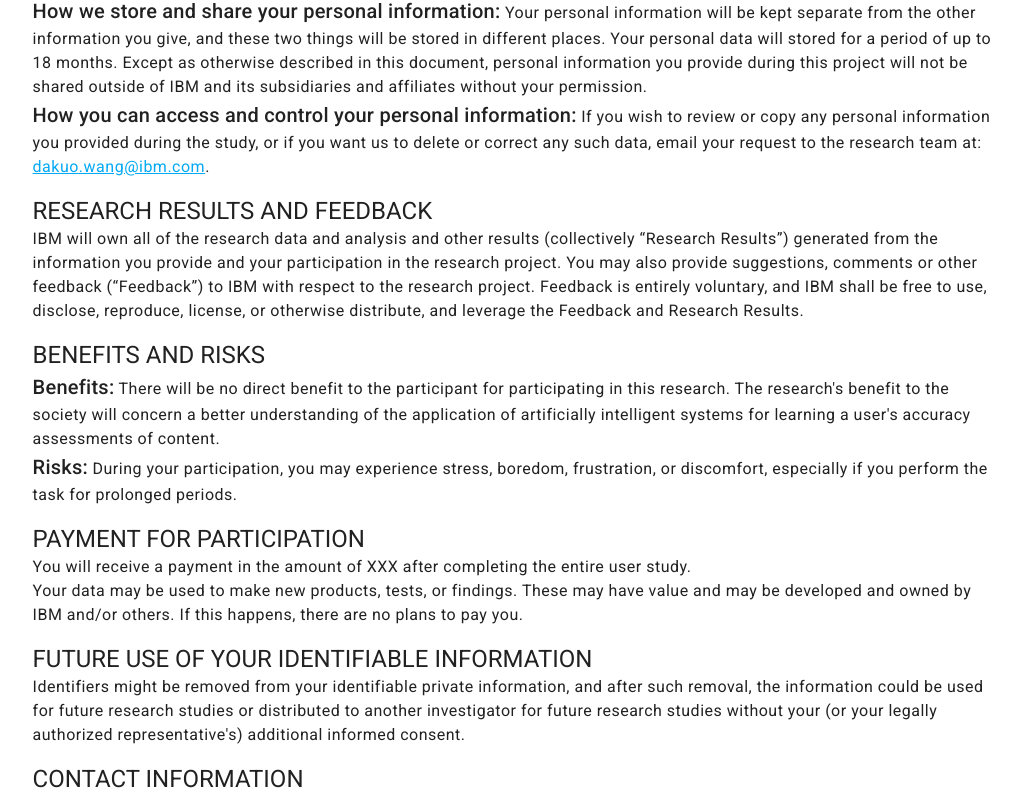
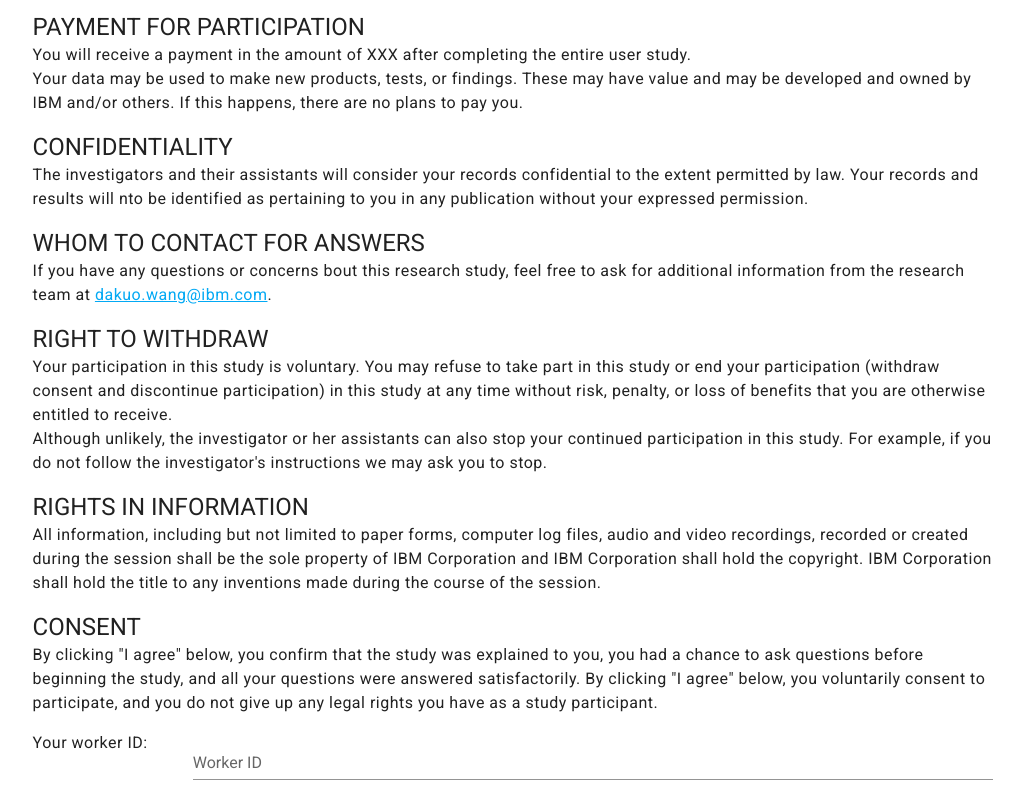
Before and after one commit to farnazj/Twitter-Feed-Frontend, a Vue app: page / in a window 1280 px wide. Shown: the part 933-1730 px from the top of the page, without its empty margins (127-1149 px from the left). Built offline with nearby package versions, Linux system fonts and the light colour scheme.

Commit message:
Add preventing copy pastes, code cleanup

```diff
--- a/src/components/Tweet.vue
+++ b/src/components/Tweet.vue
@@ -17,7 +17,7 @@
                     </v-list-item-content>
                 </v-list-item>
 
-                <v-card-text class="body-1" v-html="tweetText">
+                <v-card-text class="body-1" v-html="tweetText" @copy="preventCopy">
                 </v-card-text>
 
             </v-card>
@@ -172,15 +172,11 @@
                 return consts.BASE_URL + '/' + this.tweet.TweetSource.imageUrl;
             else
                 return this.tweet.TweetSource.imageUrl;
-
         },
-
 
         tweetText: function() {
             const regex = /http(\S)+/g;
             const allMatches = this.tweet.text.matchAll(regex);
-
-            // console.log('all matches', allMatches)
 
             let text = this.tweet.text;
 
@@ -188,7 +184,6 @@
                 console.log(match)
                 text = text.replace(match[0], `<a href="${match[0]}" target="_blank">${match[0]}</a>`)
             }
-            console.log('text chi shod', text)
             return text;
         },
 
@@ -306,6 +301,11 @@
     },
     methods: {
 
+        preventCopy: function(evt) {
+            evt.clipboardData.setData("text/plain", "Copying is not allowed on this webpage");
+            evt.preventDefault();
+        },
+
         submitReason: function() {
             this.updateAccuracyLabel( {
                 tweetId: this.tweet.id,
--- a/src/components/TweetsContainer.vue
+++ b/src/components/TweetsContainer.vue
@@ -63,11 +63,8 @@
 
         checkAssessedCount: function() {
 
-
             if (this.stage == 2) {
-                console.log('dakhele chekcassessed count', this.tweetCountAssessedByUser)
-                console.log('this.stage', this.stage, this.experiment, this.tweetCountAssessedByUser, consts.EXPERIMENT_2)
-
+                // console.log('this.stage', this.stage, this.experiment, this.tweetCountAssessedByUser, consts.EXPERIMENT_2)
                 this.$emit('tweestsAssessed', `You have assessed ${this.tweetCountAssessedByUser} tweets.`);
 
                 if (this.experiment == consts.EXPERIMENT_2) {
--- a/src/store/modules/feed.js
+++ b/src/store/modules/feed.js
@@ -75,7 +75,6 @@
 
       unlock_next_set_for_assessment: (state) => {
         state.unlockedForAssessmentIndex += constants.CHANGED_ELEMENT_THRESHOLD;
-        console.log('raf dakhele unlcok', state.unlockedForAssessmentIndex)
       },
 
       unlock_specific_set_for_assessment: (state, index) => {
@@ -160,7 +159,6 @@
               label: newAccuracyLabel.data.data
             });
 
-            console.log('what is here', dataObj.tweetId);
             context.commit('remove_from_newly_updated_tweets', dataObj.tweetId);
             resolve();
           })
--- a/src/views/Consent.vue
+++ b/src/views/Consent.vue
@@ -44,31 +44,31 @@
                 </p>
 
 
-                <p class="body-1">
+                <!-- <p class="body-1">
                     <span class="text-h5">PERSONAL INFORMATION</span>
                     <br>
-                    <span class="text-h6">Personal information we collect:</span> During the project we may collect personal information about you such as your age, gender, ethnicity, occupation, and level of education.
+                    <span class="text-h6">Personal information we collect:</span> During the project we may collect personal information about you through a survey, such as your age, gender, ethnicity, occupation, and level of education.
                     <br>
                     <span class="text-h6">How we use personal information:</span> The personal information and other data collected during this project will be used primarily to perform research for purposes described in the introduction above.  Such information and data, or the results of the research may eventually be used to develop and improve our commercial products, services or technologies.
                     <br>
-                    <span class="text-h6">How we store and share your personal information:</span> Your personal information will be kept separate from the other information you give, and these two things will be stored in different places. Your personal data will stored for a period of up to 18 months. Except as otherwise described in this document, personal information you provide during this project will not be shared outside of IBM and its subsidiaries and affiliates without your permission.
+                    <span class="text-h6">How we store and share your personal information:</span> Your personal information will be kept separate from the other information you give, and these two things will be stored in different places. Your personal data will be stored for a period of up to 18 months. Except as otherwise described in this document, personal information you provide during this project will not be shared outside of IBM and its subsidiaries and affiliates without your permission.
                     <br>
                     <span class="text-h6">How you can access and control your personal information:</span> If you wish to review or copy any personal information you provided during the study, or if you want us to delete or correct any such data, email your request to the research team at: <a href="mailto:dakuo.wang@ibm.com">dakuo.wang@ibm.com</a>.
                     <br>
-                </p>
+                </p> -->
 
-                <p class="body-1">
+                <!-- <p class="body-1">
                     <span class="text-h5">RESEARCH RESULTS AND FEEDBACK</span>
                     <br>
                     IBM will own all of the research data and analysis and other results (collectively “Research Results”) generated from the information you provide and your participation in the research project. You may also provide suggestions, comments or other feedback (“Feedback”) to IBM with respect to the research project. Feedback is entirely voluntary, and IBM shall be free to use, disclose, reproduce, license, or otherwise distribute, and leverage the Feedback and Research Results.
-                </p>
+                </p> -->
 
                 <p class="body-1">
                     <span class="text-h5">BENEFITS AND RISKS</span>
                     <br>
                     <span class="text-h6">Benefits:</span> There will be no direct benefit to the participant for participating in this research. The research's benefit to the society will concern a better understanding of the application of artificially intelligent systems for learning a user's accuracy assessments of content.
                     <br>
-                    <span class="text-h6">Risks:</span> During your participation, you may experience stress, boredom, frustration, or discomfort, especially if you perform the task for prolonged periods.
+                    <span class="text-h6">Risks:</span> During your participation, you may experience stress, boredom, frustration, or discomfort, especially if you perform the task for prolonged periods. However, to mitigate these risk, you are able to take a break whenever needed.
                 </p>
 
                 <p class="body-1">
@@ -79,16 +79,38 @@
                     Your data may be used to make new products, tests, or findings. These may have value and may be developed and owned by IBM and/or others. If this happens, there are no plans to pay you.
                 </p>
 
-                <p class="body-1">
+                <!-- <p class="body-1">
                     <span class="text-h5">FUTURE USE OF YOUR IDENTIFIABLE INFORMATION</span>
                     <br>
                     Identifiers might be removed from your identifiable private information, and after such removal, the information could be used for future research studies or distributed to another investigator for future research studies without your (or your legally authorized representative's) additional informed consent.
+                </p> -->
+
+                <p class="body-1">
+                    <span class="text-h5">CONFIDENTIALITY</span>
+                    <br>
+                    The investigators and their assistants will consider your records confidential to the extent permitted by law. Your records and results will nto be identified as pertaining to you in any publication without your expressed permission.
+                    </p>
+
+                <p class="body-1">
+                    <span class="text-h5">WHOM TO CONTACT FOR ANSWERS</span>
+                    <br>
+                    If you have any questions or concerns bout this research study, feel free to ask for additional information from the research team at <a href="mailto:dakuo.wang@ibm.com">dakuo.wang@ibm.com</a>.
                 </p>
 
+
                 <p class="body-1">
-                    <span class="text-h5">CONTACT INFORMATION</span>
+                    <span class="text-h5">RIGHT TO WITHDRAW</span>
                     <br>
-                    Should you have any questions concerning this project, or if you are injured as a result of being in this study, please contact the research team at <a href="mailto:dakuo.wang@ibm.com">dakuo.wang@ibm.com</a>.
+                    Your participation in this study is voluntary. You may refuse to take part in this study or end your participation (withdraw consent and discontinue participation) in this study at any time without risk, penalty, or loss of benefits that you are otherwise entitled to receive.
+                    <br>
+                    Although unlikely, the investigator or her assistants can also stop your continued participation in this study. For example, if you do not follow the investigator's instructions we may ask you to stop.
+                </p>
+
+
+                <p class="body-1">
+                    <span class="text-h5">RIGHTS IN INFORMATION</span>
+                    <br>
+                    All information, including but not limited to paper forms, computer log files, audio and video recordings, recorded or created during the session shall be the sole property of IBM Corporation and IBM Corporation shall hold the copyright. IBM Corporation shall hold the title to any inventions made during the course of the session.
                 </p>
 
                 <p class="body-1">
```
